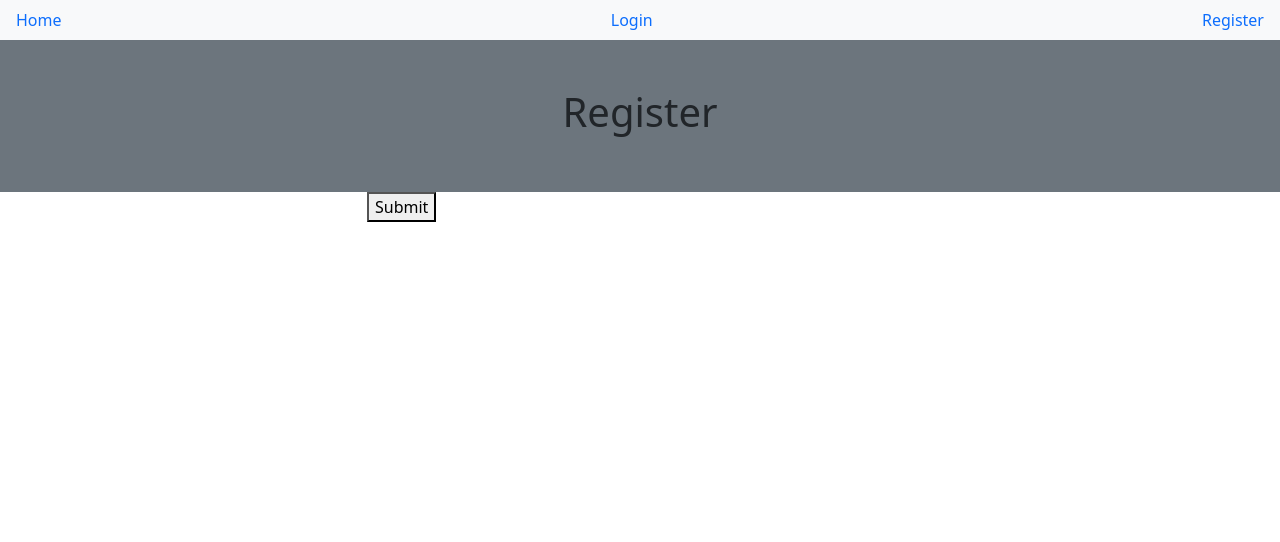
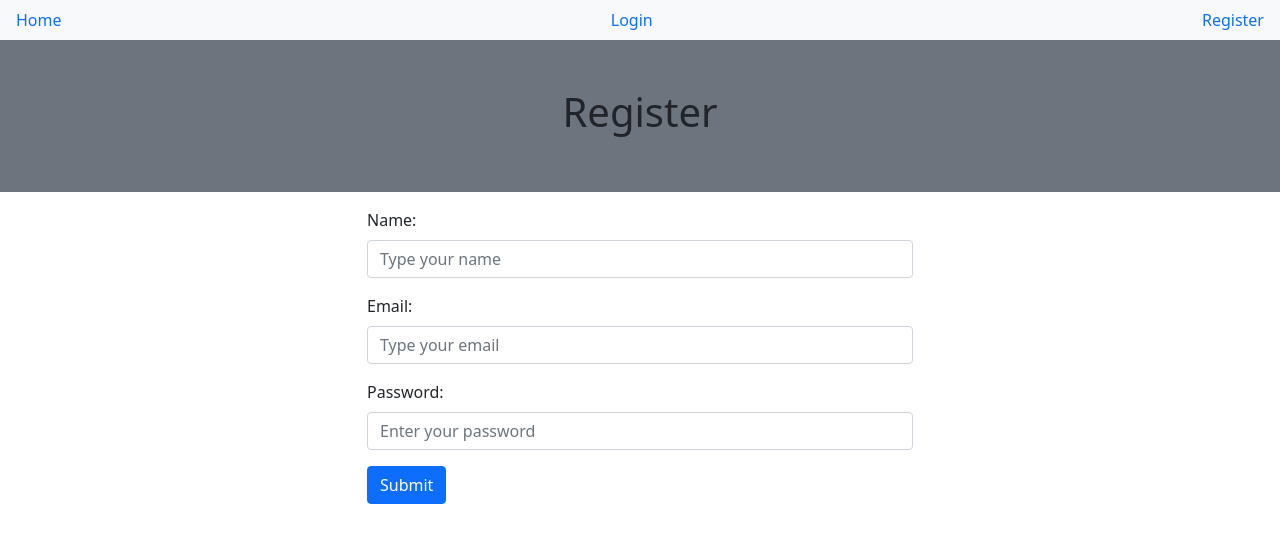
Before and after one commit to mohamedisakr/node-hotel-booking-client, a React (Create React App) app: page /register in a window 1280 px wide. Shown: the top 542 px of the page. Built offline with nearby package versions, Linux system fonts and the light colour scheme.

Commit message:
building register form layout

```diff
--- a/src/auth/Register.js
+++ b/src/auth/Register.js
@@ -7,13 +7,60 @@ const Register = () => {
 
   const handleSubmit = (event) => {
     event.preventDefault()
-    alert('send user info to backend')
+    console.table(name, email, password)
+  }
+
+  const handleNameChange = (event) => {
+    setName(event.target.value)
+  }
+
+  const handleEmailChange = (event) => {
+    setEmail(event.target.value)
+  }
+
+  const handlePasswordChange = (event) => {
+    setPassword(event.target.value)
   }
 
   const registerForm = () => {
     return (
-      <form onSubmit={handleSubmit}>
-        <button type="submit">Submit</button>
+      <form className="mt-3" onSubmit={handleSubmit}>
+        <div className="form-group mb-3">
+          <label className="form-label">Name:</label>
+          <input
+            type="text"
+            className="form-control"
+            placeholder="Type your name"
+            value={name}
+            onChange={handleNameChange}
+            data-test-id="name"
+          />
+        </div>
+
+        <div className="form-group mb-3">
+          <label className="form-label">Email:</label>
+          <input
+            type="email"
+            className="form-control"
+            placeholder="Type your email"
+            value={email}
+            onChange={handleEmailChange}
+            data-test-id="email"
+          />
+        </div>
+
+        <div className="form-group mb-3">
+          <label className="form-label">Password:</label>
+          <input
+            type="password"
+            className="form-control"
+            placeholder="Enter your password"
+            value={password}
+            onChange={handlePasswordChange}
+            data-test-id="password"
+          />
+        </div>
+        <button className="btn btn-primary">Submit</button>
       </form>
     )
   }
--- a/src/index.js
+++ b/src/index.js
@@ -1,6 +1,6 @@
 import React from 'react'
 import ReactDOM from 'react-dom'
-import {createStore, combineReducers} from 'redux'
+import {createStore} from 'redux'
 import {Provider} from 'react-redux'
 import {composeWithDevTools} from 'redux-devtools-extension'
 import 'bootstrap/dist/css/bootstrap.css'
```
